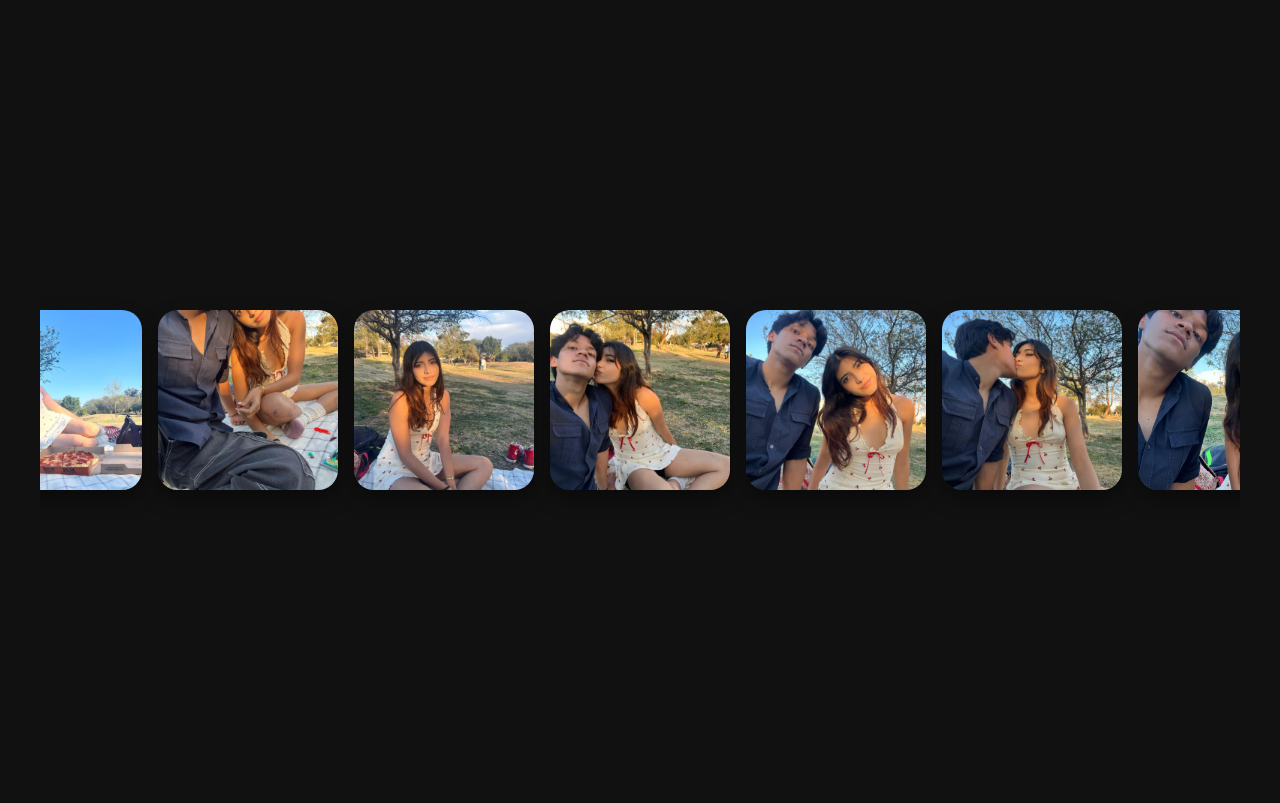
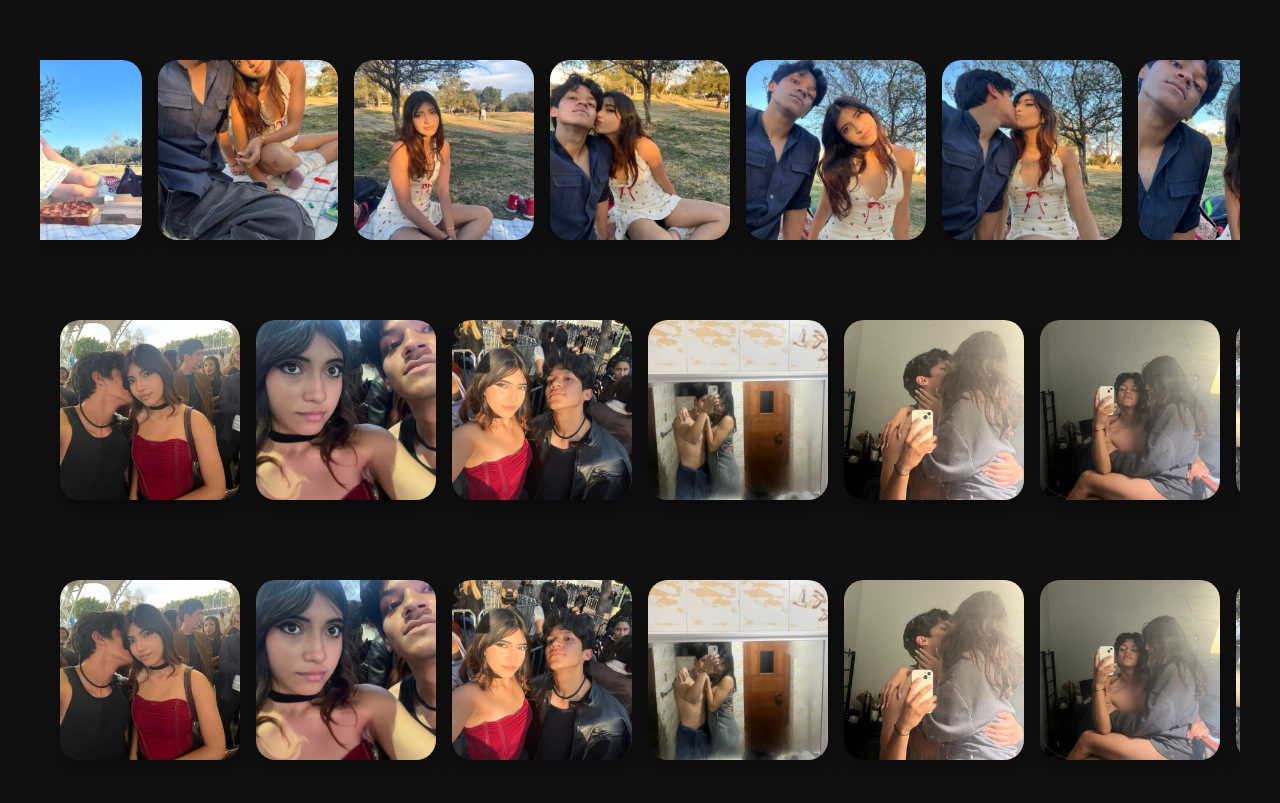
Before and after one commit to Rickrize323/love2, a plain HTML site: page index.html in a window 1280 px wide. Drawn offline with Linux system fonts and the light colour scheme.

Commit message:
Refactor HTML structure for image gallery

```diff
--- a/index.html
+++ b/index.html
@@ -7,7 +7,78 @@
     <link rel="stylesheet" href="style.css">
 </head>
 <body>
+
     <div class="carousel">
+        <!-- Primer set de imágenes -->
+        <div class="card"><img src="img/i1.jpeg" alt="Imagen 1"></div>
+        <div class="card"><img src="img/i2.jpeg" alt="Imagen 2"></div>
+        <div class="card"><img src="img/i3.jpeg" alt="Imagen 3"></div>
+        <div class="card"><img src="img/i4.jpeg" alt="Imagen 4"></div>
+        <div class="card"><img src="img/i5.jpeg" alt="Imagen 5"></div>
+        <div class="card"><img src="img/i6.jpeg" alt="Imagen 6"></div>
+        <div class="card"><img src="img/i7.jpeg" alt="Imagen 7"></div>
+        <div class="card"><img src="img/i8.jpeg" alt="Imagen 8"></div>
+        <div class="card"><img src="img/i9.jpeg" alt="Imagen 9"></div>
+        <div class="card"><img src="img/i10.jpeg" alt="Imagen 10"></div>
+        <div class="card"><img src="img/i11.jpeg" alt="Imagen 11"></div>
+        <div class="card"><img src="img/i12.jpeg" alt="Imagen 12"></div>
+        <div class="card"><img src="img/i13.jpeg" alt="Imagen 13"></div>
+        <div class="card"><img src="img/i14.jpeg" alt="Imagen 14"></div>
+
+        <!-- Segundo set (para efecto infinito) -->
+        <div class="card"><img src="img/i1.jpeg" alt="Imagen 1"></div>
+        <div class="card"><img src="img/i2.jpeg" alt="Imagen 2"></div>
+        <div class="card"><img src="img/i3.jpeg" alt="Imagen 3"></div>
+        <div class="card"><img src="img/i4.jpeg" alt="Imagen 4"></div>
+        <div class="card"><img src="img/i5.jpeg" alt="Imagen 5"></div>
+        <div class="card"><img src="img/i6.jpeg" alt="Imagen 6"></div>
+        <div class="card"><img src="img/i7.jpeg" alt="Imagen 7"></div>
+        <div class="card"><img src="img/i8.jpeg" alt="Imagen 8"></div>
+        <div class="card"><img src="img/i9.jpeg" alt="Imagen 9"></div>
+        <div class="card"><img src="img/i10.jpeg" alt="Imagen 10"></div>
+        <div class="card"><img src="img/i11.jpeg" alt="Imagen 11"></div>
+        <div class="card"><img src="img/i12.jpeg" alt="Imagen 12"></div>
+        <div class="card"><img src="img/i13.jpeg" alt="Imagen 13"></div>
+        <div class="card"><img src="img/i14.jpeg" alt="Imagen 14"></div>
+    </div>
+
+     <div class="carousel">
+        <!-- Primer set de imágenes -->
+        <div class="card"><img src="img/i1.jpeg" alt="Imagen 1"></div>
+        <div class="card"><img src="img/i2.jpeg" alt="Imagen 2"></div>
+        <div class="card"><img src="img/i3.jpeg" alt="Imagen 3"></div>
+        <div class="card"><img src="img/i4.jpeg" alt="Imagen 4"></div>
+        <div class="card"><img src="img/i5.jpeg" alt="Imagen 5"></div>
+        <div class="card"><img src="img/i6.jpeg" alt="Imagen 6"></div>
+        <div class="card"><img src="img/i7.jpeg" alt="Imagen 7"></div>
+        <div class="card"><img src="img/i8.jpeg" alt="Imagen 8"></div>
+        <div class="card"><img src="img/i9.jpeg" alt="Imagen 9"></div>
+        <div class="card"><img src="img/i10.jpeg" alt="Imagen 10"></div>
+        <div class="card"><img src="img/i11.jpeg" alt="Imagen 11"></div>
+        <div class="card"><img src="img/i12.jpeg" alt="Imagen 12"></div>
+        <div class="card"><img src="img/i13.jpeg" alt="Imagen 13"></div>
+        <div class="card"><img src="img/i14.jpeg" alt="Imagen 14"></div>
+
+        <!-- Segundo set (para efecto infinito) -->
+        <div class="card"><img src="img/i1.jpeg" alt="Imagen 1"></div>
+        <div class="card"><img src="img/i2.jpeg" alt="Imagen 2"></div>
+        <div class="card"><img src="img/i3.jpeg" alt="Imagen 3"></div>
+        <div class="card"><img src="img/i4.jpeg" alt="Imagen 4"></div>
+        <div class="card"><img src="img/i5.jpeg" alt="Imagen 5"></div>
+        <div class="card"><img src="img/i6.jpeg" alt="Imagen 6"></div>
+        <div class="card"><img src="img/i7.jpeg" alt="Imagen 7"></div>
+        <div class="card"><img src="img/i8.jpeg" alt="Imagen 8"></div>
+        <div class="card"><img src="img/i9.jpeg" alt="Imagen 9"></div>
+        <div class="card"><img src="img/i10.jpeg" alt="Imagen 10"></div>
+        <div class="card"><img src="img/i11.jpeg" alt="Imagen 11"></div>
+        <div class="card"><img src="img/i12.jpeg" alt="Imagen 12"></div>
+        <div class="card"><img src="img/i13.jpeg" alt="Imagen 13"></div>
+        <div class="card"><img src="img/i14.jpeg" alt="Imagen 14"></div>
+    </div>
+
+
+
+     <div class="carousel">
         <!-- Primer set de imágenes -->
         <div class="card"><img src="img/i1.jpeg" alt="Imagen 1"></div>
         <div class="card"><img src="img/i2.jpeg" alt="Imagen 2"></div>
@@ -47,10 +118,6 @@
             <span class="close-btn">&times;</span>
             <img id="modalImage" class="modal-image" src="" alt="">
             <div class="modal-text-container">
-                <div class="note-indicator">
-                    <span class="icon">📝</span>
-                    <span>Descripción permanente (se guarda automáticamente)</span>
-                </div>
                 <textarea id="imageNote" class="modal-text" placeholder="Escribe una descripción permanente para esta imagen..."></textarea>
                 <button id="saveNote" class="save-btn">Guardar Descripción</button>
             </div>
```
